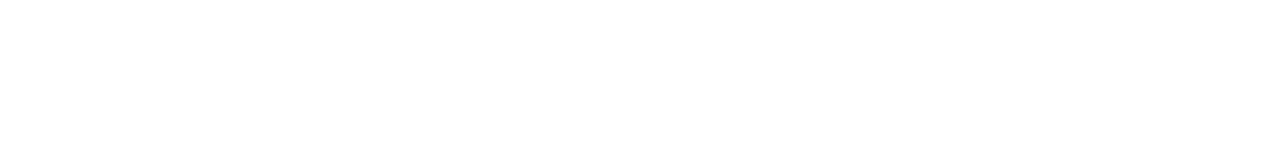
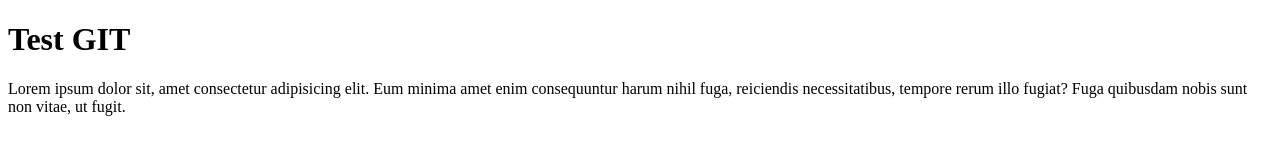
Before and after one commit to santyago0/ingenieriaweb, a plain HTML site: page index.html in a window 1280 px wide. Drawn offline with Linux system fonts and the light colour scheme.

Commit message:
segundo commit

```diff
--- a/index.html
+++ b/index.html
@@ -6,6 +6,13 @@
     <title>Document</title>
 </head>
 <body>
+    <h1>
+        Test GIT
+    </h1>
 
+    <p>
+        Lorem ipsum dolor sit, amet consectetur adipisicing elit. Eum minima amet enim consequuntur harum nihil fuga,
+        reiciendis necessitatibus, tempore rerum illo fugiat? Fuga quibusdam nobis sunt non vitae, ut fugit.
+    </p>
 </body>
 </html>
```
